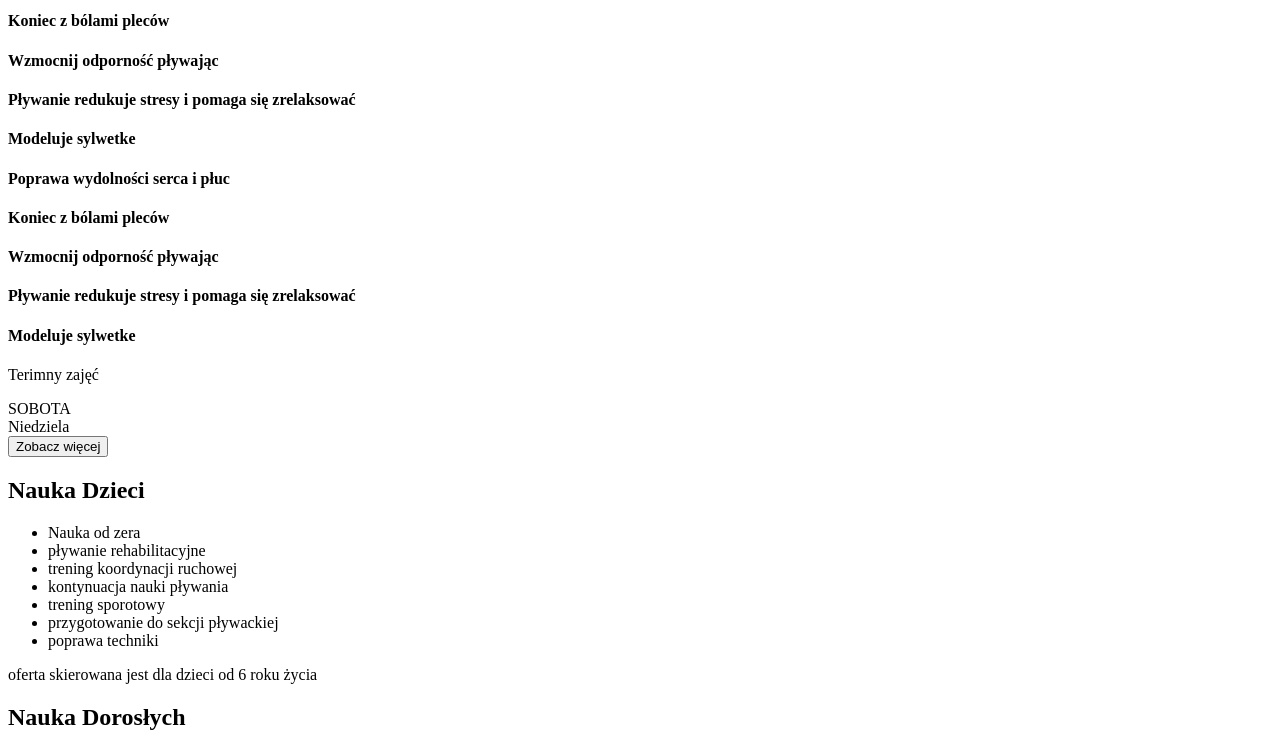
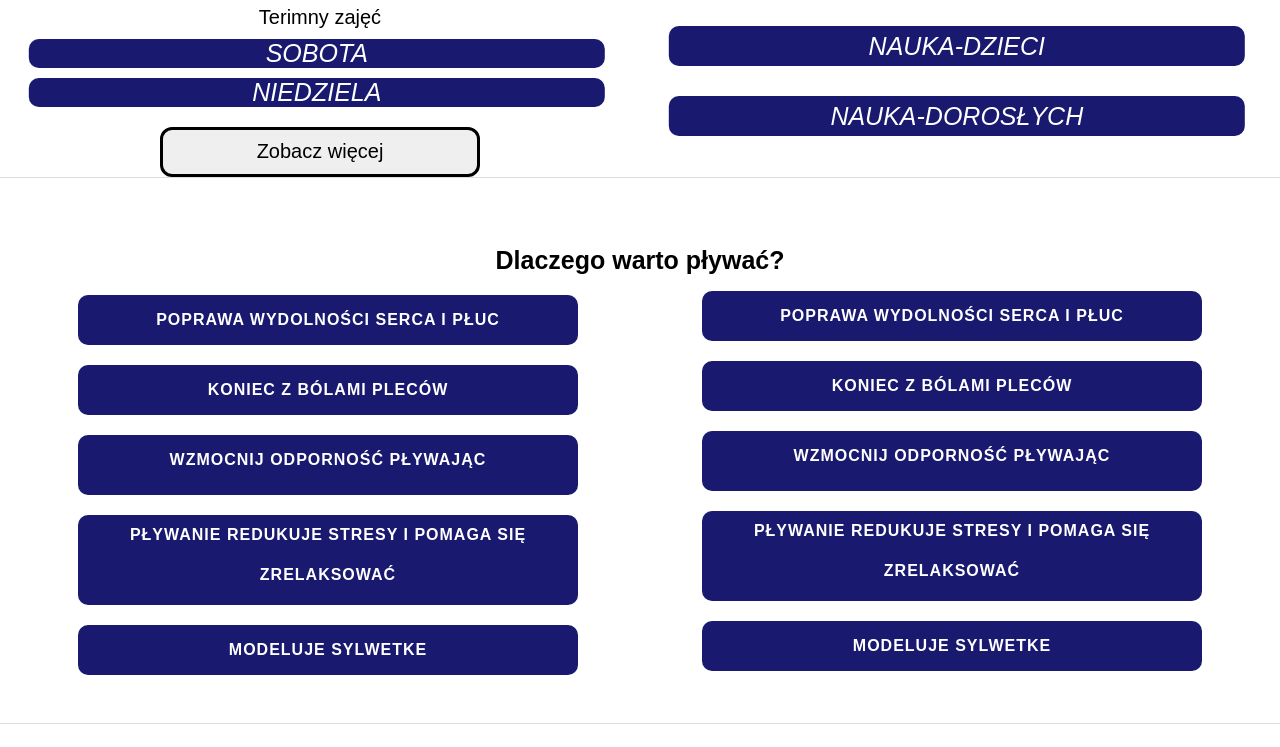
Before and after one commit to Szkamill/Nauka-p-ywania-, a plain HTML site: page index.html in a window 1280 px wide. Shown: the part 457-1204 px from the top of the page. Drawn offline with Linux system fonts and the light colour scheme.

Commit message:
modifay html

```diff
--- a/index.html
+++ b/index.html
@@ -5,7 +5,9 @@
     <meta http-equiv="X-UA-Compatible" content="IE=edge">
     <meta name="viewport" content="width=device-width, initial-scale=1.0">
     <title>Document</title>
-    <link rel="stylesheet" href="ostetcznawersja.css">
+    <link rel="stylesheet" href="rawaplywam.css">
+<script  defer src="ostatecznawersja.js"></script>
+
 
 </head>
 <body>
@@ -392,6 +394,5 @@
   <footer>  <p>Author: Kamil Szelągowski</p>
     <p><a href="szoszo1235@gmail.com">szoszo12345@gmail.com</a></p></footer>
 </div>
-<script src="ostatecznawersja.js"></script>
 </body>
 </html>
```
